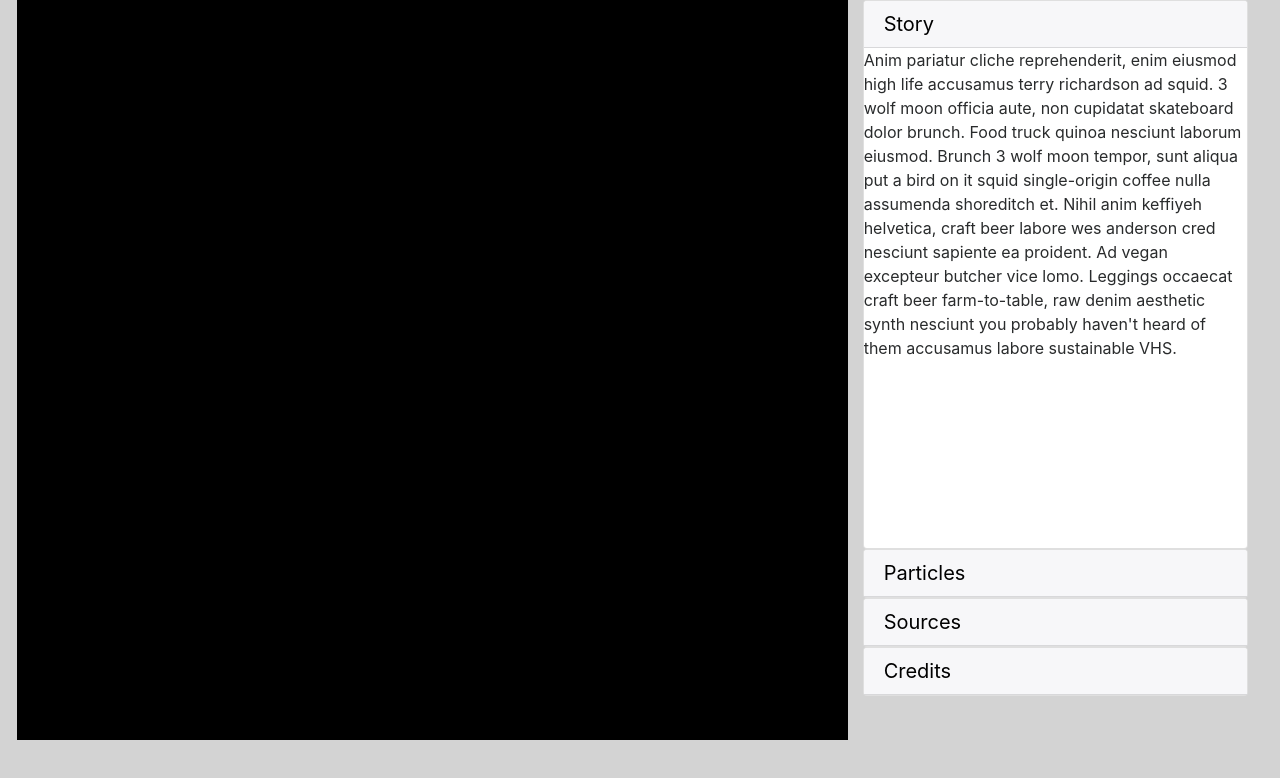
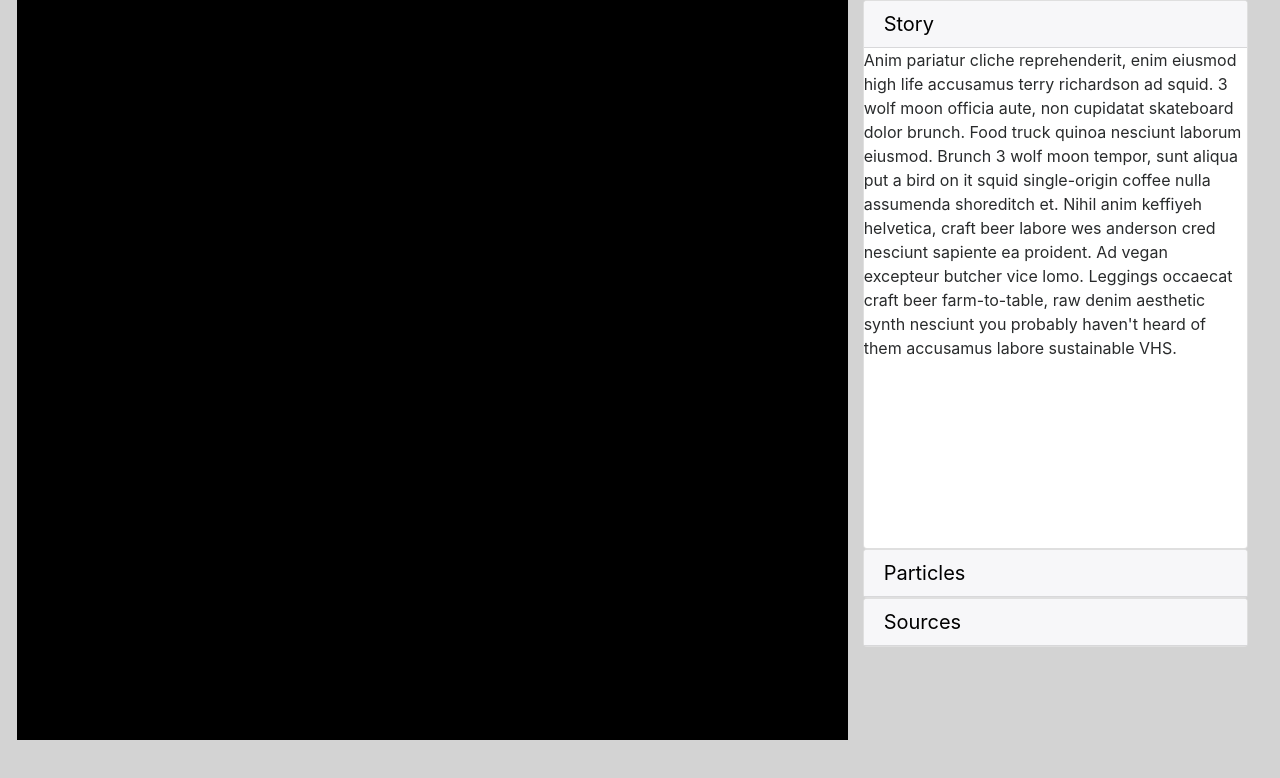
Before and after one commit to drewparli/diku-ide-exam, a plain HTML site: page index.html in a window 1280 px wide. Drawn offline with nearby package versions, Linux system fonts and the light colour scheme.

Commit message:
normal update

```diff
--- a/index.html
+++ b/index.html
@@ -1,5 +1,6 @@
 <!doctype html>
 <html lang="en">
+
   <head>
     <!-- Required meta tags -->
     <meta charset="utf-8">
@@ -9,17 +10,19 @@
     <!-- Bootstrap CSS -->
     <link rel="stylesheet" href="https://maxcdn.bootstrapcdn.com/bootstrap/4.0.0-beta.3/css/bootstrap.min.css" integrity="sha384-Zug+QiDoJOrZ5t4lssLdxGhVrurbmBWopoEl+M6BdEfwnCJZtKxi1KgxUyJq13dy" crossorigin="anonymous">
 
-    <!-- IDE Exam CSS -->
+    <!-- IDE Visualization CSS -->
     <link rel="stylesheet" href="style.css">
 
-    <!-- D3 Scripts -->
+    <!-- D3 Library Scripts -->
     <script type="text/javascript" src="d3.js"></script>
     <script type="text/javascript" src="d3-scale-chromatic.v1.min.js"></script>
 
-    <!--  -->
+    <!-- IDE Visualization Script  -->
     <script type="text/javascript" src="main.js"></script>
 
   </head>
+
+
   <body>
     <!-- Optional JavaScript -->
     <!-- jQuery first, then Popper.js, then Bootstrap JS -->
@@ -27,10 +30,16 @@
     <script src="https://cdnjs.cloudflare.com/ajax/libs/popper.js/1.12.9/umd/popper.min.js" integrity="sha384-ApNbgh9B+Y1QKtv3Rn7W3mgPxhU9K/ScQsAP7hUibX39j7fakFPskvXusvfa0b4Q" crossorigin="anonymous"></script>
     <script src="https://maxcdn.bootstrapcdn.com/bootstrap/4.0.0-beta.3/js/bootstrap.min.js" integrity="sha384-a5N7Y/aK3qNeh15eJKGWxsqtnX/wWdSZSKp+81YjTmS15nvnvxKHuzaWwXHDli+4" crossorigin="anonymous"></script>
 
+    <!-- This is the overall container for the two columns -->
     <div class="row" style="height:740px;">
+        <!-- Container for the left-hand side visualization area -->
         <div class="col-sm-8" style="background: black;"></div>
+
+        <!-- Container for the right-hand side text accordion -->
         <div class="col-sm-4" style="max-height:500px;">
             <div id="accordion" role="tablist">
+
+                <!-- Text for the guided story -->
                 <div class="card">
                     <div class="card-header" role="tab" id="headingOne">
                         <h5 class="mb-0">
@@ -46,6 +55,7 @@
                     </div>
                 </div>
 
+                <!-- Text about different particle types -->
                 <div class="card">
                     <div class="card-header" role="tab" id="headingTwo">
                         <h5 class="mb-0">
@@ -79,12 +89,11 @@
 
                             <h3>Sulfur dioxide (SO2)</h3>
                             <a target="_blank" href="https://en.wikipedia.org/w/index.php?title=Sulfur_dioxide&oldid=817850276">Wikipedia page</a>
-
-
                         </div>
                     </div>
                 </div>
 
+                <!-- Text for sources and references -->
                 <div class="card">
                     <div class="card-header" role="tab" id="headingThree">
                         <h5 class="mb-0">
@@ -99,25 +108,8 @@
                     </div>
                     </div>
                 </div>
-
-              <div class="card">
-                <div class="card-header" role="tab" id="headingThree">
-                  <h5 class="mb-0">
-                    <a class="collapsed" data-toggle="collapse" href="#collapseFour" role="button" aria-expanded="false" aria-controls="collapseThree">
-                      Credits
-                    </a>
-                  </h5>
-                </div>
-                <div id="collapseFour" class="collapse" role="tabpanel" aria-labelledby="headingThree" data-parent="#accordion">
-                  <div class="card-body" style="height:500px;overflow-y: scroll;">
-                    Anim pariatur cliche reprehenderit, enim eiusmod high life accusamus terry richardson ad squid. 3 wolf moon officia aute, non cupidatat skateboard dolor brunch. Food truck quinoa nesciunt laborum eiusmod. Brunch 3 wolf moon tempor, sunt aliqua put a bird on it squid single-origin coffee nulla assumenda shoreditch et. Nihil anim keffiyeh helvetica, craft beer labore wes anderson cred nesciunt sapiente ea proident. Ad vegan excepteur butcher vice lomo. Leggings occaecat craft beer farm-to-table, raw denim aesthetic synth nesciunt you probably haven't heard of them accusamus labore sustainable VHS.
             </div>
         </div>
     </div>
-            </div>
-        </div>
-    </div>
-
-
   </body>
 </html>
```
Lines whose indentation alone changed are shown as unchanged.
